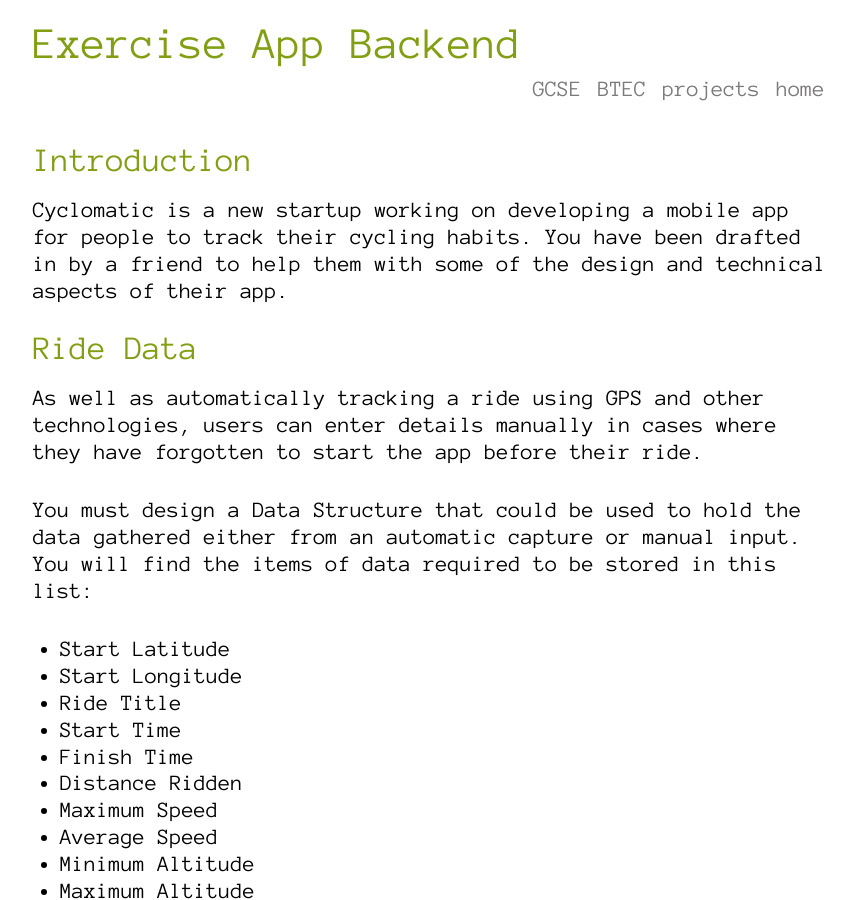
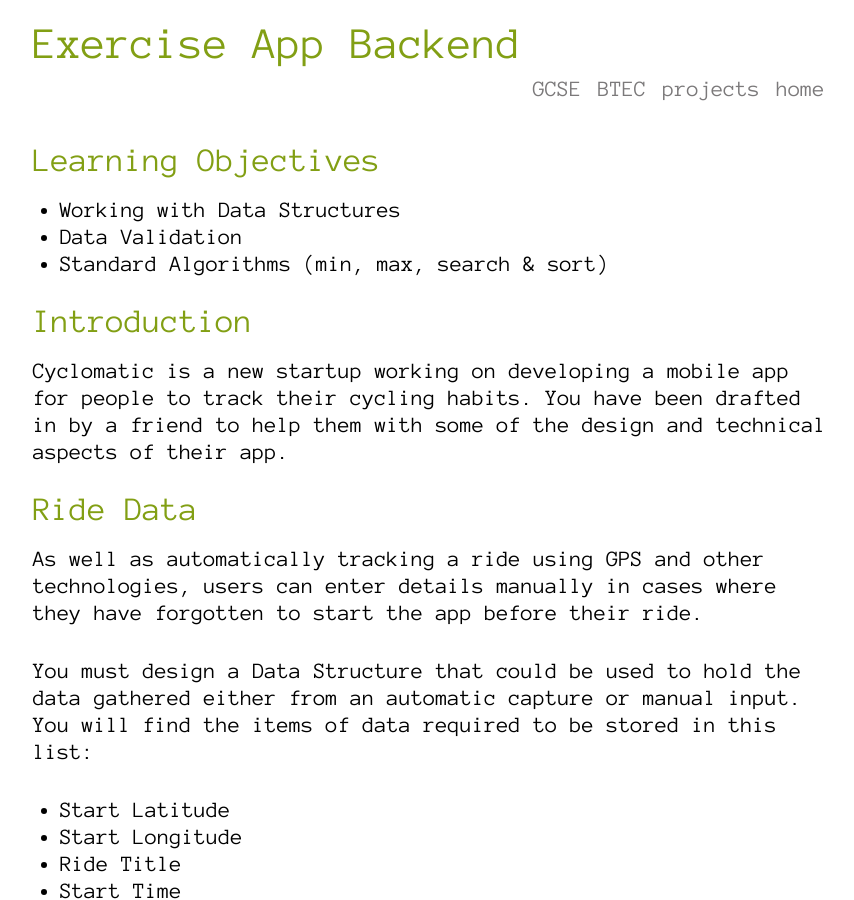
Before and after one commit to MalphasWats/computing.codes, a Jekyll site: the page built from BTEC/exercise_app.markdown, in a window 1280 px wide and 900 px high. Shown: the whole window, without its empty margins (207-1061 px from the left). Built offline with Jekyll 4.4.1, drawn with Linux system fonts in a browser that asks for light colours.

Commit message:
added learning objectives

```diff
--- a/BTEC/exercise_app.markdown
+++ b/BTEC/exercise_app.markdown
@@ -3,11 +3,17 @@
 title: Exercise App Backend
 ---
 
-# Introduction
+## Learning Objectives
+
+* Working with Data Structures
+* Data Validation
+* Standard Algorithms (min, max, search & sort)
+
+## Introduction
 
 Cyclomatic is a new startup working on developing a mobile app for people to track their cycling habits. You have been drafted in by a friend to help them with some of the design and technical aspects of their app.
 
-# Ride Data
+## Ride Data
 
 As well as automatically tracking a ride using GPS and other technologies, users can enter details manually in cases where they have forgotten to start the app before their ride.
 
@@ -24,7 +30,7 @@
 * Minimum Altitude
 * Maximum Altitude
 
-# Back-end
+## Back-end
 
 As part of a proof-of-concept demonstration to potential investors, Cyclomatic want to demonstrate some of the analysis features of the app and have asked you to write some prototype code.
 
@@ -39,6 +45,6 @@
 
 The program should be able to load the data from the [text file provided](resources/Cycle_App_Data.txt) into an appropriate data structure and should be able to perform each of the functions listed in the menu.
 
-# Test Plan & Review
+## Test Plan & Review
 
 You must ensure that your program functions correctly. Write a simple test plan that would ensure that each feature functions correctly.
```
